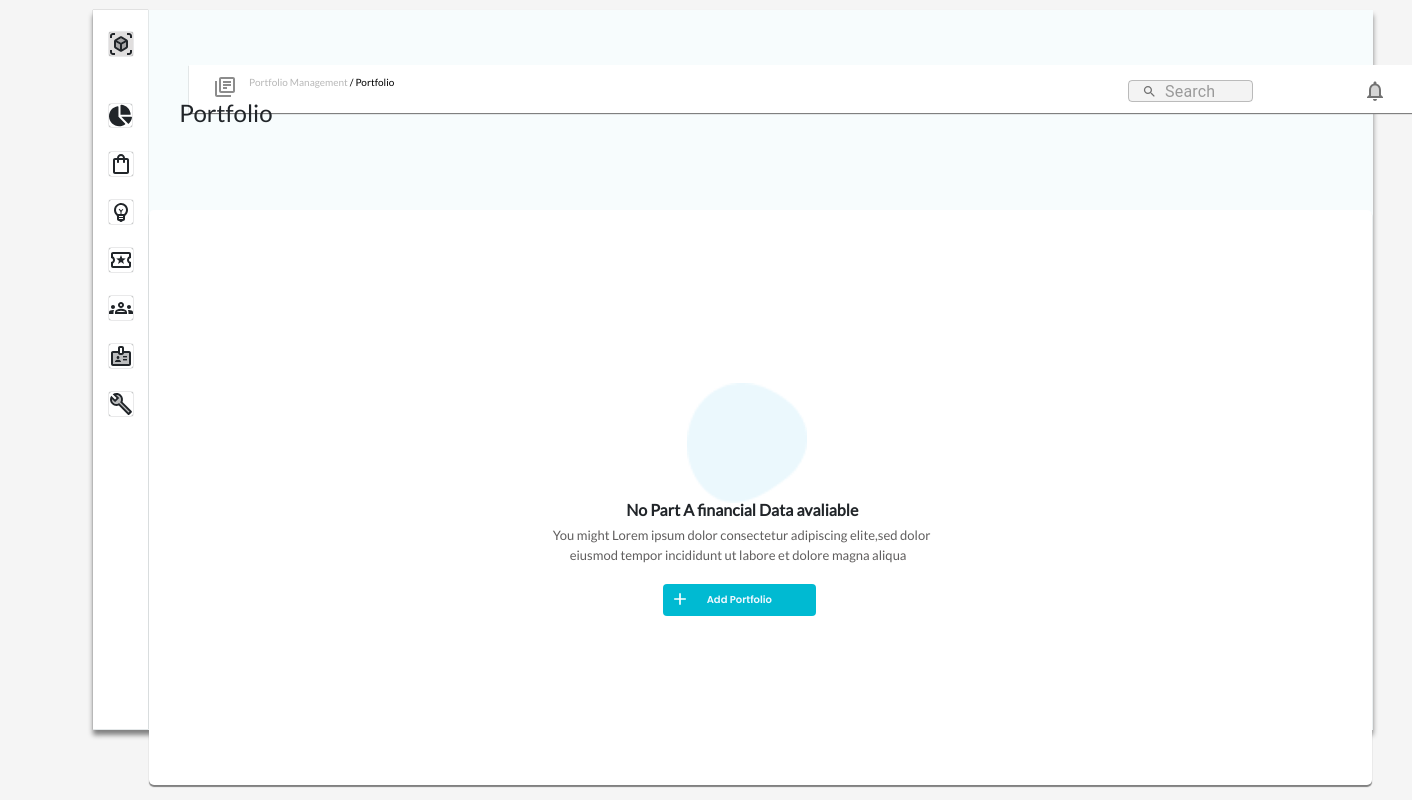
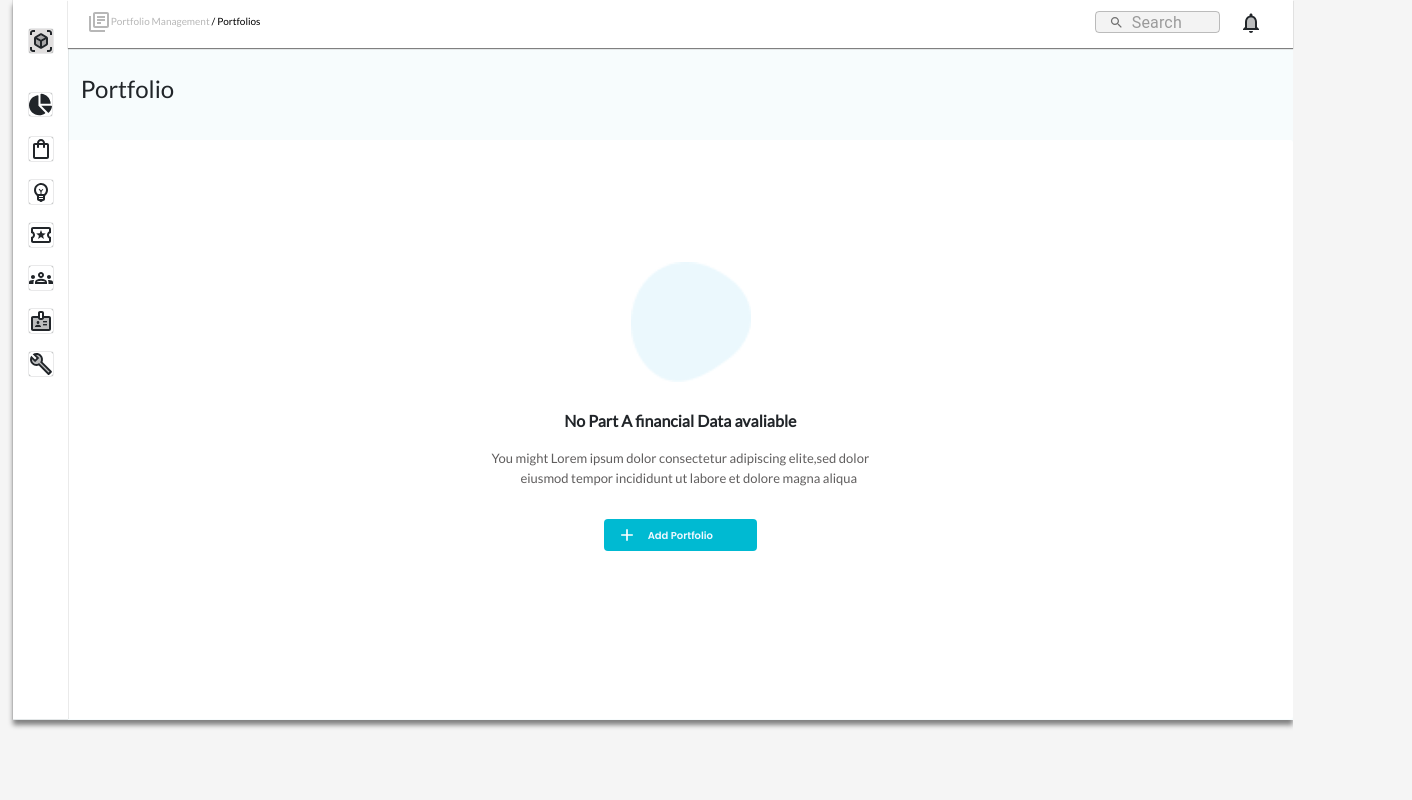
Before and after one commit to ijasgit/designSystem, a React (Create React App) app: page / in a window 1280 px wide. Shown: the whole page, 1412 px wide, since content can reach past the window. Built offline with nearby package versions, Linux system fonts and the light colour scheme.

Commit message:
alignment-fix

```diff
--- a/src/App.js
+++ b/src/App.js
@@ -1,10 +1,11 @@
 import "./App.css";
+import Home from "./Components/NavBar/Home";
 import NavBar from "./Components/NavBar/NavBar";
 
 function App() {
   return (
     <>
-      <NavBar />
+      <Home/>
     </>
   );
 }
--- a/src/Components/CreateNewProtfolio/CreateNewPortfolio.js
+++ b/src/Components/CreateNewProtfolio/CreateNewPortfolio.js
@@ -43,6 +43,7 @@ const CreateNewPortfolio = () => {
   return (
     <div>
       <div className="data-1">
+        <div className="data-2">
           <img src={image} alt="logo" id="img-1" />
 
           <p id="p-2">No Part A financial Data avaliable</p>
@@ -60,10 +61,16 @@ const CreateNewPortfolio = () => {
               variant="primary"
               onClick={handleOpen}
             />
+            <div style={{position:'absolute',top: "6px", left: "549px"}}>
+
+
               <AddOutlinedIcon
                 className="addout-1"
                 fontSize="small"
               ></AddOutlinedIcon>
+            </div>
+          </div>
+
           <Modal
             open={open}
             onClose={handleClose}
--- /dev/null
+++ b/src/Components/NavBar/Home.js
@@ -0,0 +1,23 @@
+import React from "react";
+import "./NavBar.css";
+import SideNav from "./SideNav";
+import NavBar from "./NavBar";
+import CreateNewPortfolio from "../CreateNewProtfolio/CreateNewPortfolio";
+const Home = () => {
+  return (
+    <>
+      <div className="main-div">
+        <SideNav />
+
+        <div style={{ display: "flex", flexDirection: "column" }}>
+          <NavBar />
+          <div> <h4 style={{    margin: "27px 0px 36px 13px"}}>Portfolio</h4></div>
+
+          <CreateNewPortfolio /> {/* body & button-popup */}
+        </div>
+      </div>
+    </>
+  );
+};
+
+export default Home;
--- a/src/Components/NavBar/NavBar.css
+++ b/src/Components/NavBar/NavBar.css
@@ -6,105 +6,97 @@ body{
 }
 
 .main-div{
-    /* border:1PX solid;     */
+
+    display: flex;
     height: 720px;
     width: 1280px;
     margin-left: 1%;
-    /* margin-top: 1%; */
     box-shadow: 0px 5px 5px  gray;
     background-color: #F7FCFD;
-    /* border-radius: 2px;   */
+
 }
 .side-div{
     /* border: 1px solid gray; */
     width: 55px;
     height: 719px;
-    right: 10px;
-    margin-top: 10px;
     background-color:  #FFFFFF;
     box-shadow: 0px 0px 1px  gray;
+    display: flex;
+    position: sticky;
+    z-index: 1100;
+    top: 0;
+    /* justify-content: space-between; */
+    left: auto;
 
 }
+.data-1{
+    width: 1225px;
+    height: 579px;
+    background-color: white;
+
+    border-radius: 3px;
+}
 .nav-bar{
-    /* border:0.5px solid gray; */
-    width: 1223px;
+    display: flex;
+    width: 1225px;
     height: 48px;
-    position: absolute;
-    bottom: 687px;
-    left: 189px;
     background-color: #FFFFFF;
     box-shadow: 0px 1px 1px  gray;
+    position: sticky;
+    z-index: 1100;
+    top: 0;
+    justify-content: space-between;
+    left: auto;
+}
+
+#pot-1{
+    color: #b7b7b7;
+    margin-top: 10px;
+    margin-left: 19px;
+}
+
+
+#span-1{
+    color: black;
+}
+
+#img-1{
+    /* position: absolute; */
+    margin-left:46%;
+    height: 15vh;
+    margin-top: 10%;
 
 
 }
+#p-2{
 
-.data-1{
-    /* border: 1px solid; */
-    width:   1223px;
-    height: 575px;
-    position: absolute;
-    bottom: 15px;
-   margin-left: 56px;
-   background-color:   #FFFFFF;
-   border-radius: 5px;
-   box-shadow: 0px 2px 1px  gray;
+    text-align: center;
+    font-weight: 700;
+    font-size: 16px;
+    margin-top: 27px;
 
 }
-#pot-1{
-    color: #b7b7b7;
-    margin-left: 60px;
-    margin-top: 10px;
-}
-#span-1{
-    color: black;
-}
-#span-2{
-    position: absolute;
-    margin-left: 60%;
-    margin-top: 5px;
-}
-#img-1{
-    /* border: solid;    */
-    position: absolute;
-    left: 44%;
-    top: 30%;
-    height: 15vh;
-}
-#p-2{
-    position: absolute;
-    top: 50%;
-    left: 39%;
-    font-weight: 700;
-    font-size: 16px;
-}
 #p-3{
-    position: absolute;
+    text-align: center;
     font-size: 13px;
-    top: 55%;
-    left: 33%;
     color: #605e5e
-    /* border: solid; */
+
 }
 #span-3{
    margin-left: 17px;
    color: #605e5e;
 }
 .btn-1{
-    /* border: solid; */
-    position: absolute;
-    top: 65%;
-    left: 42%;
+    text-align: center;
+    position: relative;
 }
 .addout-1{
-    position: absolute;
-    top: 15%;
-    left: 5%;
-    color: white;
+ color: white;
 }
 #span-4{
-    position: absolute;
+    /* position: absolute;
     left: 96%;
-    bottom: 10px;
+    bottom: 10px; */
     color: rgba(86, 86, 86, 0.836);
 
 }
@@ -113,12 +105,7 @@ body{
     left: 2%;
     color: rgba(0, 0, 0, 0.452);
 }
-.heading-1{
-    position: absolute;
-    bottom: 83%;
-    left: 14%;
-    font-weight: 500;
-}
+
 .cube-icon{
     position: absolute;
     box-shadow:  0px 0px 1px  ;
--- a/src/Components/NavBar/NavBar.js
+++ b/src/Components/NavBar/NavBar.js
@@ -1,41 +1,27 @@
 import React from "react";
 import "./NavBar.css";
-// import Container from 'react-bootstrap/Container';
 import SearchBar from "../../Stories/Search Bar/SearchBar";
 import NotificationsTwoToneIcon from "@mui/icons-material/NotificationsTwoTone";
 import LibraryBooksOutlinedIcon from "@mui/icons-material/LibraryBooksOutlined";
-import ViewInArTwoToneIcon from "@mui/icons-material/ViewInArTwoTone";
-import { FaChartPie } from "react-icons/fa";
-import ShoppingBagOutlinedIcon from "@mui/icons-material/ShoppingBagOutlined";
-import EmojiObjectsOutlinedIcon from "@mui/icons-material/EmojiObjectsOutlined";
-import LocalActivityOutlinedIcon from "@mui/icons-material/LocalActivityOutlined";
-import GroupsOutlinedIcon from "@mui/icons-material/GroupsOutlined";
-import BuildTwoToneIcon from "@mui/icons-material/BuildTwoTone";
-import BadgeTwoToneIcon from "@mui/icons-material/BadgeTwoTone";
-import CreateNewPortfolio from "../CreateNewProtfolio/CreateNewPortfolio";
+
+
 
 const NavBar = () => {
   return (
     <>
-      <div className="container">
-        <div className="main-div">
-          <div className="side-div">
-            <ViewInArTwoToneIcon className="cube-icon" />
 
-            <FaChartPie className="pie-chart" />
-            <ShoppingBagOutlinedIcon className="shopping-icon" />
-            <EmojiObjectsOutlinedIcon className="bulb-icon" />
-            <LocalActivityOutlinedIcon className="ticket-icon" />
-            <GroupsOutlinedIcon className="group-icon" />
-            <BadgeTwoToneIcon className="batch-icon" />
-            <BuildTwoToneIcon className="build-sharp" />
-          </div>
-          <div className="nav-bar">
+   <div className="nav-bar">
+
             <p id="pot-1">
-              {" "}
-              <LibraryBooksOutlinedIcon className="library-icon" />
-              Portfolio Management <span id="span-1"> / Portfolio</span>{" "}
-              <span id="span-2">
+              <LibraryBooksOutlinedIcon  />
+              Portfolio Management <span id="span-1"> / Portfolios</span>
+              </p>
+
+            <div style={{display: "flex",    columnGap: "19px",
+    marginTop: "11px",
+    marginRight: "30px"}}>
+
+
                 <SearchBar
                   backgroundColor="#f3f3f3"
                   borderRadius="4px"
@@ -45,17 +31,18 @@ const NavBar = () => {
                   varient="small"
                   width="125px"
                 />
-              </span>{" "}
-              <span id="span-4">
-                {" "}
-                <NotificationsTwoToneIcon />{" "}
-              </span>{" "}
-            </p>
-          </div>
-          <h4 className="heading-1"> Portfolio</h4>
-          <CreateNewPortfolio /> {/* body & button-popup */}
+                 <NotificationsTwoToneIcon />
+
+              </div>
+
+
+
+
         </div>
-      </div>
+
+
+
+
     </>
   );
 };
--- /dev/null
+++ b/src/Components/NavBar/SideNav.js
@@ -0,0 +1,44 @@
+import React from 'react';
+import { FaChartPie } from "react-icons/fa";
+import ShoppingBagOutlinedIcon from "@mui/icons-material/ShoppingBagOutlined";
+import EmojiObjectsOutlinedIcon from "@mui/icons-material/EmojiObjectsOutlined";
+import LocalActivityOutlinedIcon from "@mui/icons-material/LocalActivityOutlined";
+import GroupsOutlinedIcon from "@mui/icons-material/GroupsOutlined";
+import BuildTwoToneIcon from "@mui/icons-material/BuildTwoTone";
+import BadgeTwoToneIcon from "@mui/icons-material/BadgeTwoTone";
+import ViewInArTwoToneIcon from "@mui/icons-material/ViewInArTwoTone";
+import "./NavBar.css";
+
+const SideNav = () => {
+  return (
+    <>
+
+<      div className=" col1">
+
+          <div className='side-div'>
+
+            <ViewInArTwoToneIcon className="cube-icon" />
+            <FaChartPie className="pie-chart" />
+            <ShoppingBagOutlinedIcon className="shopping-icon" />
+            <EmojiObjectsOutlinedIcon className="bulb-icon" />
+            <LocalActivityOutlinedIcon className="ticket-icon" />
+            <GroupsOutlinedIcon className="group-icon" />
+            <BadgeTwoToneIcon className="batch-icon" />
+            <BuildTwoToneIcon className="build-sharp" />
+          </div>
+
+        </div>
+
+
+
+
+    </>
+
+
+
+
+
+  )
+}
+
+export default SideNav
```
Lines whose indentation alone changed are shown as unchanged.
